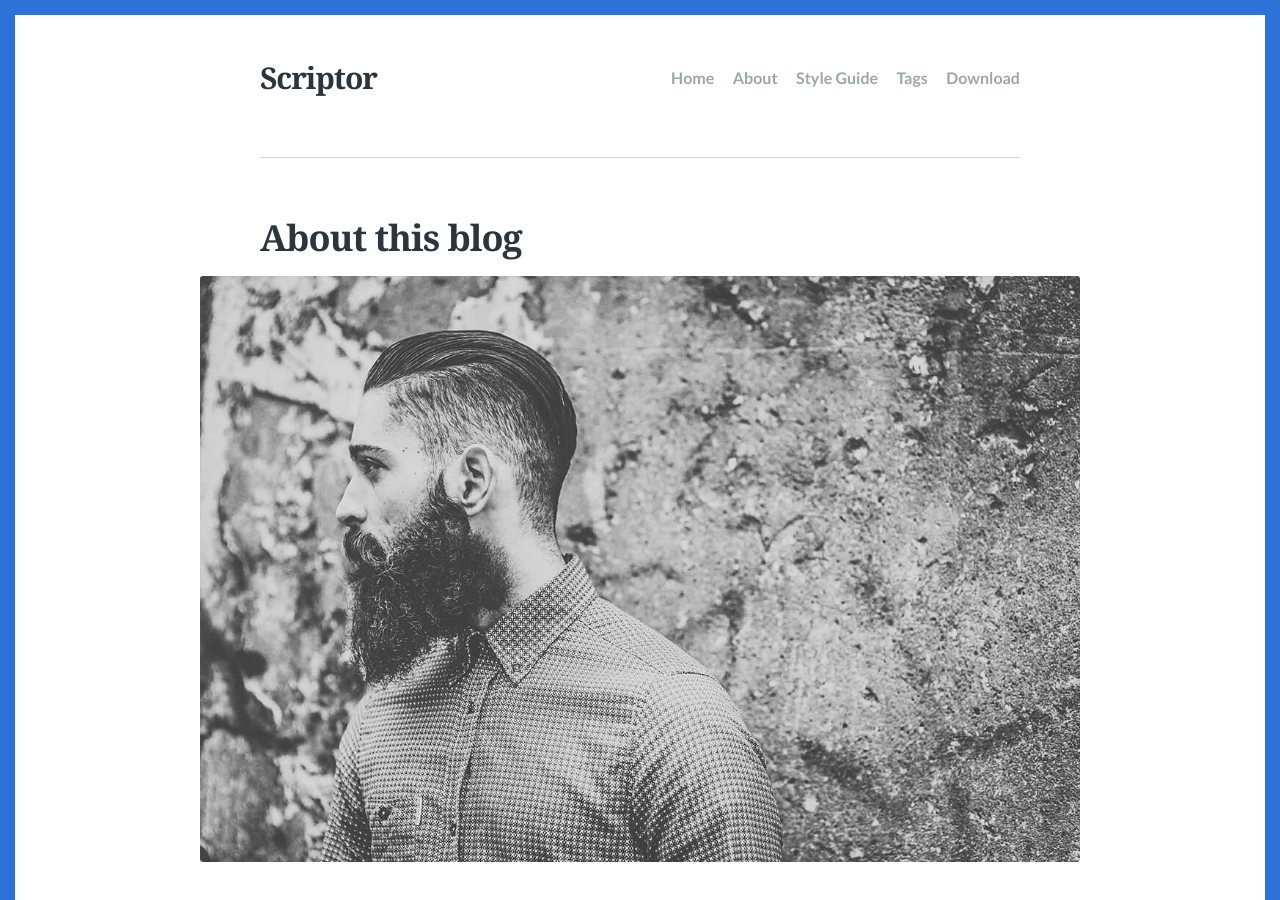
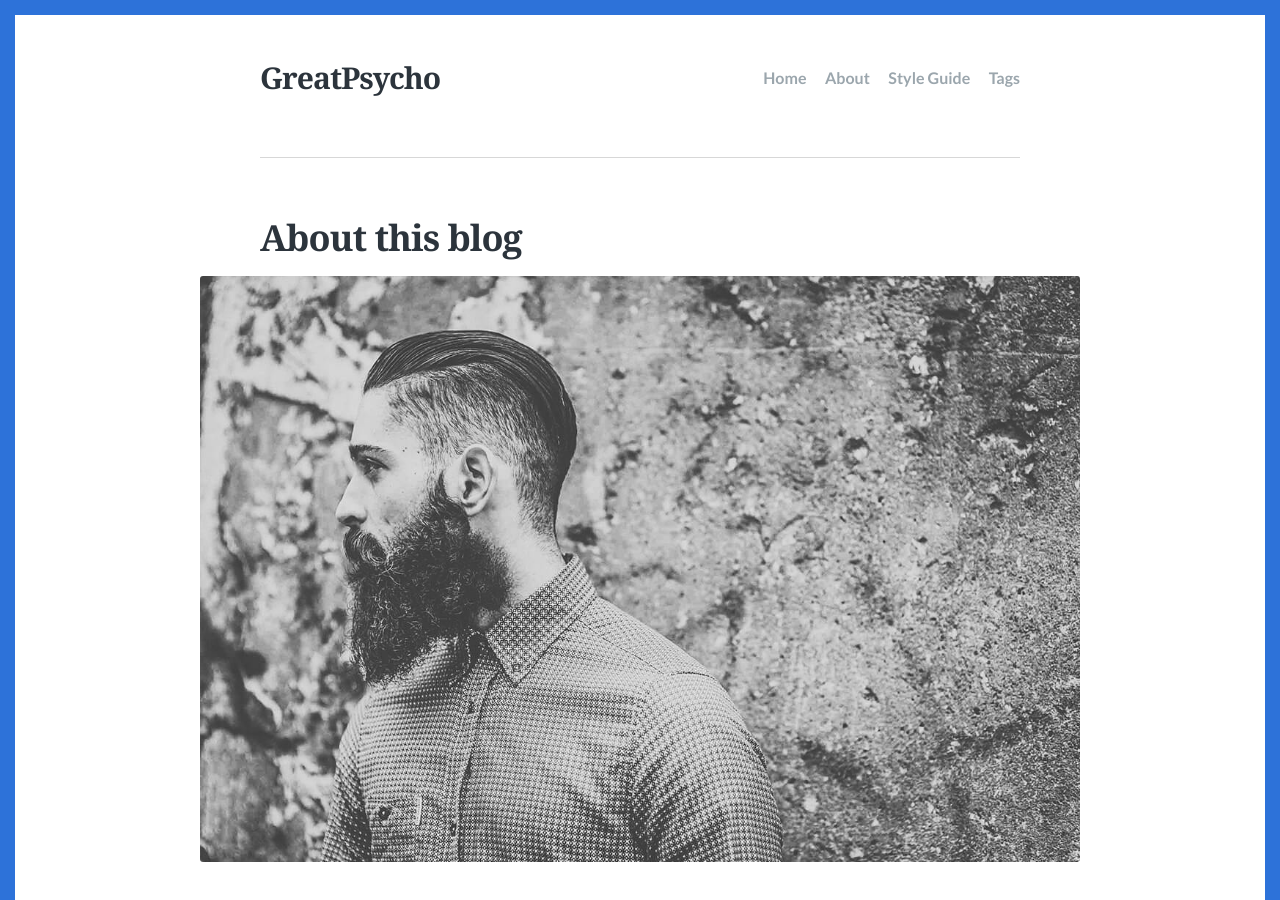
Before and after one commit to great-psycho/great-psycho.github.io, a Jekyll site: the page built from about.md, in a window 1280 px wide and 900 px high. Built offline with Jekyll 4.4.1, drawn with Linux system fonts in a browser that asks for light colours; some web fonts are replaced.

Commit message:
gitblog 테마 수정

```diff
--- a/_config.yml
+++ b/_config.yml
@@ -9,10 +9,10 @@
 lang: en-US
 
 # Site title
-title: "Scriptor"
+title: "GreatPsycho"
 
 # A description of your site for meta tag, search engine results.
-description: "Scriptor is a minimal, clean, modern & responsive Jekyll theme for writers"
+description: "안녕하세요."
 
 # The subpath of your site, e.g. /blog, for generating urls.
 baseurl: ""
@@ -36,8 +36,8 @@
     url: /style-guide/
   - text: Tags
     url: /tags/
-  - text: Download
-    url: https://github.com/JustGoodThemes/Scriptor-Jekyll-Theme
+#  - text: Download
+#    url: https://github.com/JustGoodThemes/Scriptor-Jekyll-Theme
 
 # The shortname for your Disqus site to enable comments.
 disqus: justgoodthemes
--- a/assets/css/style.scss
+++ b/assets/css/style.scss
@@ -30,7 +30,7 @@
 );
 
 // Palette.
-{% assign accent = site.accent_color | default: '#2d72d9' %}
+{% assign accent = site.accent_color | default: '#625852' %}
 $palette: (
   accent:    {{ accent }},
   primary:   #6b747a,
```
Also changed, not shown: images/favicon.png.
